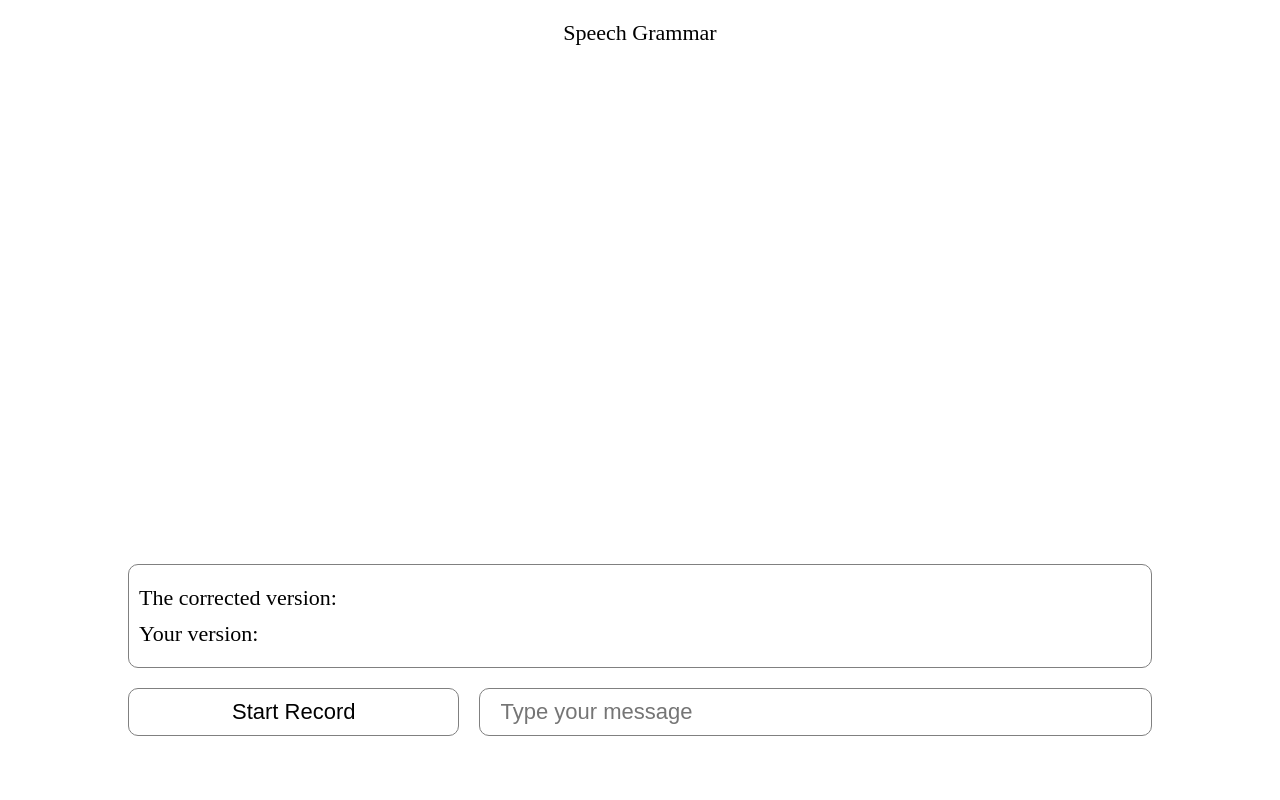
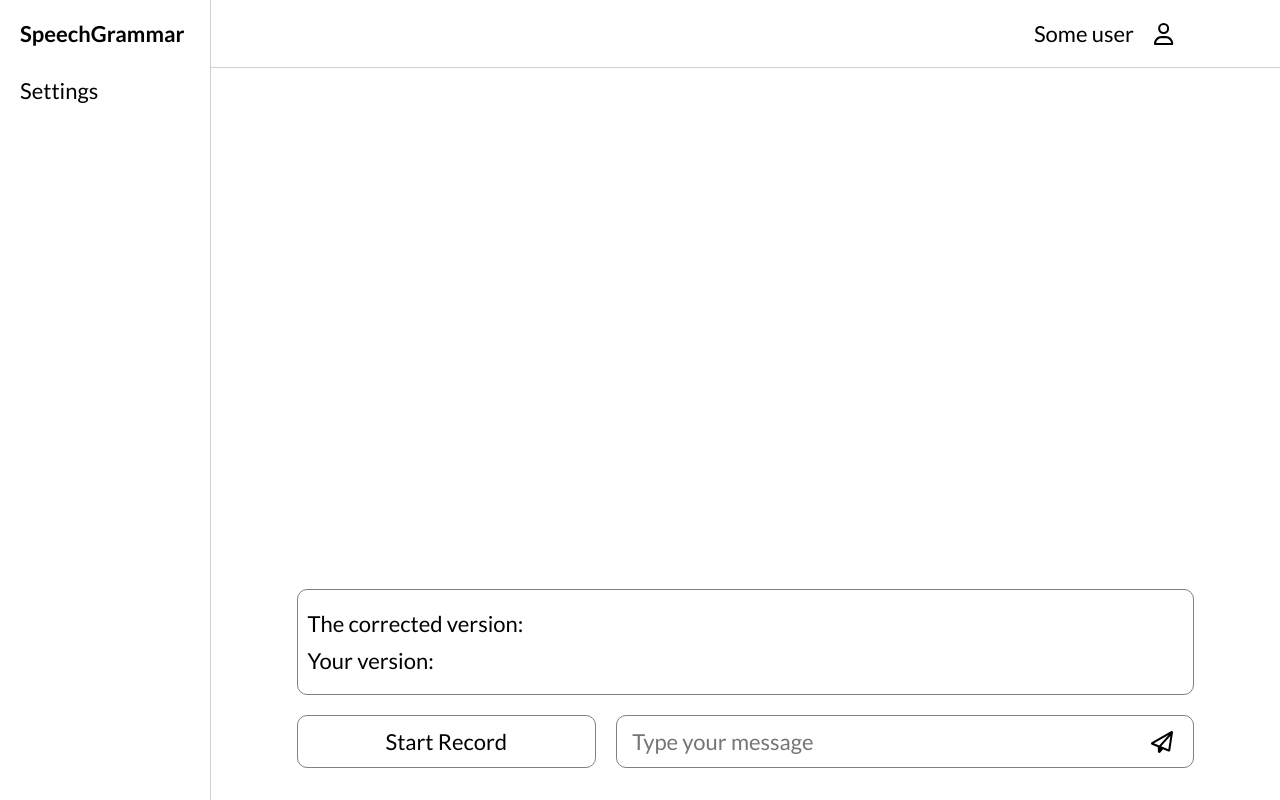
Before and after one commit to Parashchuk/speech-grammar_front, a React (Create React App) app: page / in a window 1280 px wide. Built offline with nearby package versions, Linux system fonts and the light colour scheme.

Commit message:
update css

```diff
--- a/package.json
+++ b/package.json
@@ -3,6 +3,10 @@
   "version": "0.0.1",
   "private": true,
   "dependencies": {
+    "@fortawesome/fontawesome-svg-core": "^6.4.2",
+    "@fortawesome/free-regular-svg-icons": "^6.4.2",
+    "@fortawesome/free-solid-svg-icons": "^6.4.2",
+    "@fortawesome/react-fontawesome": "^0.2.0",
     "@testing-library/jest-dom": "^5.17.0",
     "@testing-library/react": "^13.4.0",
     "@testing-library/user-event": "^13.5.0",
@@ -10,6 +14,7 @@
     "mic-recorder-to-mp3": "^2.2.2",
     "react": "^18.2.0",
     "react-dom": "^18.2.0",
+    "react-router-dom": "^6.14.2",
     "react-scripts": "5.0.1"
   },
   "scripts": {
--- a/public/index.html
+++ b/public/index.html
@@ -3,7 +3,12 @@
   <head>
     <meta charset="utf-8" />
     <meta name="viewport" content="width=device-width, initial-scale=1" />
-    <title>Speech Grammar</title>
+    <link rel="preconnect" href="https://fonts.googleapis.com" />
+    <link rel="preconnect" href="https://fonts.gstatic.com" crossorigin />
+    <link
+      href="https://fonts.googleapis.com/css2?family=Lato:wght@300;400;700&display=swap"
+      rel="stylesheet" />
+    <title>SpeechGrammar</title>
   </head>
   <body>
     <div id="root"></div>
--- a/src/App.jsx
+++ b/src/App.jsx
@@ -1,12 +1,14 @@
-import Header from './components/header';
-import Main from './components/main';
+import { Route, Routes } from 'react-router-dom';
+
+import MainPage from './pages/main';
 import './App.scss';
 
 function App() {
   return (
     <div className='app__container'>
-      <Header />
-      <Main />
+      <Routes>
+        <Route path='/' element={<MainPage />} />
+      </Routes>
     </div>
   );
 }
--- a/src/App.scss
+++ b/src/App.scss
@@ -7,10 +7,20 @@ body,
   padding: 0;
   text-decoration: none;
   font-size: 22px;
+  box-sizing: border-box;
+  outline: none;
+  font-family: 'Lato', sans-serif;
+  list-style: none;
+  color: black;
 }
 
 .app__container {
   display: flex;
-  flex-direction: column;
   height: 100vh;
 }
+
+.main__container {
+  width: 100%;
+  display: flex;
+  flex-direction: column;
+}
--- a/src/components/header.jsx
+++ b/src/components/header.jsx
@@ -1,9 +1,24 @@
+import { FontAwesomeIcon } from '@fortawesome/react-fontawesome';
+import { faUser } from '@fortawesome/free-regular-svg-icons';
+
 import style from './header.module.scss';
+import { Link } from 'react-router-dom';
 
 const Header = () => {
   return (
     <div className={style.header}>
-      <div className={style.header__container}>Speech Grammar</div>
+      <div className={style.header__container}>
+        <Link to='/' className={style.header__container__item}>
+          <span className={style.header__container__item__logo}>SpeechGrammar</span>
+        </Link>
+        <Link to='/' className={style.header__container__item}>
+          <span className={style.header__container__item__text}>Some user</span>
+
+          <span className={style.header__container__item__icon}>
+            <FontAwesomeIcon icon={faUser} />
+          </span>
+        </Link>
+      </div>
     </div>
   );
 };
--- a/src/components/header.module.scss
+++ b/src/components/header.module.scss
@@ -2,12 +2,41 @@
   display: flex;
   justify-content: center;
   align-items: center;
-  margin: 20px 0;
+  padding: 20px 0;
+  border-bottom: 0.5px solid #d1d1d1;
 
   &__container {
     width: 80%;
     display: flex;
-    justify-content: center;
     align-items: center;
+    justify-content: flex-end;
+
+    @media screen and (max-width: 734px) {
+      justify-content: space-between;
+    }
+
+    &__item {
+      &:nth-of-type(1) {
+        display: none;
+
+        @media screen and (max-width: 734px) {
+          display: block;
+        }
+      }
+
+      &__logo {
+        font-weight: bold;
+      }
+
+      &__text {
+        @media screen and (max-width: 530px) {
+          display: none;
+        }
+      }
+
+      &__icon {
+        margin-left: 20px;
+      }
+    }
   }
 }
--- a/src/components/main.jsx
+++ b/src/components/main.jsx
@@ -1,5 +1,7 @@
 import { useEffect, useRef, useState } from 'react';
 import axios from '../axios.js';
+import { FontAwesomeIcon } from '@fortawesome/react-fontawesome';
+import { faPaperPlane } from '@fortawesome/free-regular-svg-icons';
 
 import useAudioRecorder from '../hooks/useAudioRecorder.js';
 import style from './main.module.scss';
@@ -17,8 +19,13 @@ const Main = () => {
   //Text form hendler
   const handleSubmit = (event) => {
     event.preventDefault();
-    const inputText = event.target[0].value;
-    event.target[0].value = '';
+    const inputText = event.target[1].value;
+
+    if (inputText == '') {
+      return;
+    }
+
+    event.target[1].value = '';
 
     setUserText(inputText);
 
@@ -60,16 +67,25 @@ const Main = () => {
         <div className={style.main__container__textDisplay}>
           <div className={style.main__container__textDisplay__message}>
             <div className={style.main__container__textDisplay__message__correct}>
-              <span>The corrected version:</span> {checkedMessage}
+              <span>The corrected version: </span>
+              {checkedMessage}
             </div>
             <div className={style.main__container__textDisplay__message__userText}>
-              <span>Your version:</span> {userText}
+              <span>Your version: </span>
+              {userText}
             </div>
           </div>
         </div>
         <form onSubmit={handleSubmit}>
-          <button onClick={toggleRecord}>{recordStatus ? 'Stop Record' : 'Start Record'}</button>
-          <input type='text' placeholder='Type your message' />
+          <button type='button' className={style.inputVoiceRecord} onClick={toggleRecord}>
+            {recordStatus ? 'Stop Record' : 'Start Record'}
+          </button>
+          <div className={style.inputForm}>
+            <input type='text' placeholder='Type your message' />
+            <button>
+              <FontAwesomeIcon icon={faPaperPlane} />
+            </button>
+          </div>
         </form>
       </div>
     </div>
--- a/src/components/main.module.scss
+++ b/src/components/main.module.scss
@@ -4,8 +4,8 @@
   flex-direction: column;
   justify-content: flex-end;
   align-items: center;
-  margin: 0 10%;
-  margin-bottom: 5%;
+  margin: 0 8%;
+  margin-bottom: 3%;
 
   &__container {
     width: 100%;
@@ -27,15 +27,38 @@
     form {
       display: flex;
 
-      input {
+      @media screen and (max-width: 530px) {
+        flex-direction: column;
+      }
+
+      .inputForm {
         border-radius: 10px;
         width: 100%;
         margin-left: 20px;
-        padding: 10px 20px;
+        padding: 2px 10px 2px 15px;
         border: 1px solid grey;
+        display: flex;
+
+        @media screen and (max-width: 530px) {
+          margin: 0;
+          margin-top: 15px;
+        }
+
+        input {
+          width: 100%;
+          border: none;
+          padding: 10px 0px;
+        }
+
+        button {
+          border: none;
+          background-color: transparent;
+          cursor: pointer;
+          padding: 0 10px;
+        }
       }
 
-      button {
+      .inputVoiceRecord {
         border: 1px solid grey;
         background-color: transparent;
         white-space: nowrap;
@@ -43,6 +66,10 @@
         border-radius: 10px;
         width: 50%;
         cursor: pointer;
+
+        @media screen and (max-width: 530px) {
+          width: 100%;
+        }
       }
     }
   }
--- /dev/null
+++ b/src/components/navigation.jsx
@@ -0,0 +1,18 @@
+import style from './navigation.module.scss';
+
+const Navigation = () => {
+  return (
+    <div className={style.navigation}>
+      <div className={style.navigation__container}>
+        <nav>
+          <ul>
+            <li id='#logo'>SpeechGrammar</li>
+            <li>Settings</li>
+          </ul>
+        </nav>
+      </div>
+    </div>
+  );
+};
+
+export default Navigation;
--- /dev/null
+++ b/src/components/navigation.module.scss
@@ -0,0 +1,21 @@
+.navigation {
+  &__container {
+    padding: 20px;
+    border-right: 0.5px solid #d1d1d1;
+    height: 100%;
+
+    ul {
+      li:nth-of-type(1) {
+        font-weight: bold;
+      }
+      li {
+        min-width: 170px;
+        margin-bottom: 30px;
+      }
+    }
+
+    @media screen and (max-width: 734px) {
+      display: none;
+    }
+  }
+}
--- a/src/index.js
+++ b/src/index.js
@@ -1,6 +1,11 @@
 import React from 'react';
 import ReactDOM from 'react-dom/client';
 import App from './App';
+import { BrowserRouter } from 'react-router-dom';
 
 const root = ReactDOM.createRoot(document.getElementById('root'));
-root.render(<App />);
+root.render(
+  <BrowserRouter basename='/'>
+    <App />
+  </BrowserRouter>
+);
--- /dev/null
+++ b/src/pages/main.jsx
@@ -0,0 +1,17 @@
+import Header from '../components/header';
+import Main from '../components/main';
+import Navigation from '../components/navigation';
+
+const MainPage = () => {
+  return (
+    <>
+      <Navigation />
+      <div className='main__container'>
+        <Header />
+        <Main />
+      </div>
+    </>
+  );
+};
+
+export default MainPage;
```
Also changed, not shown: 1 other file (tests, documents, lock files or other folders).
